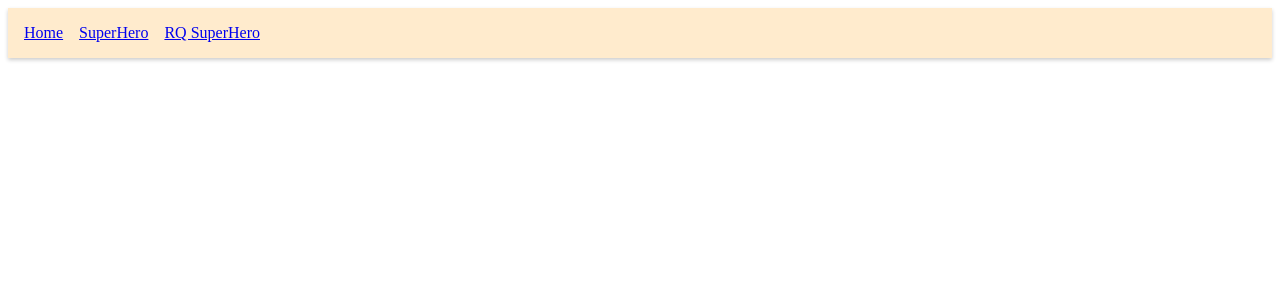
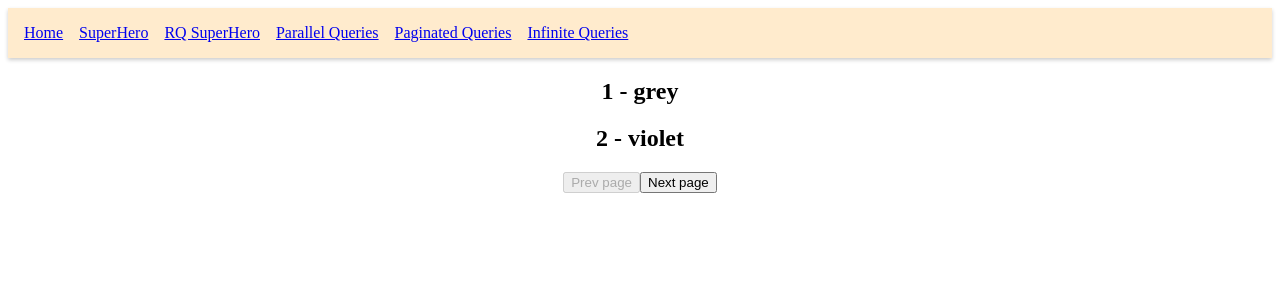
Before and after one commit to apurvgupta-ops/React, a React (Create React App) app: page /rq-paginated-query in a window 1280 px wide. Shown: the top 300 px of the page. Built offline with nearby package versions, Linux system fonts and the light colour scheme; data requests are answered from the project's data file.

Commit message:
Parallel, dynamic, dependent, paginated ,infinite query done

```diff
--- a/db.json
+++ b/db.json
@@ -20,5 +20,64 @@
             "name":"Hulk",
             "sname":"Bruce Baner"
         }
+    ],
+    "friends" :[
+        {
+            "id":1,
+            "name":"John"
+        },
+        {
+            "id":2,
+            "name":"Rock"
+        },{
+            "id":1,
+            "name":"Brock"
+        }
+    ],
+    "user" :[
+        {
+            "id" : "a@example.com",
+            "channelId":"dontknow"
+        }
+    ],
+    "channels" :[
+        {
+            "id":"dontknow",
+            "courses" : ["react","vue","angular"]
+        }
+    ],
+    "colors":[
+        {
+            "id":1,
+            "label" : "grey"
+        },
+        {
+            "id":2,
+            "label" : "violet"
+        },
+        {
+            "id":3,
+            "label" : "brown"
+        },
+        {
+            "id":4,
+            "label" : "pink"
+        },
+        {
+            "id":5,
+            "label" : "yellow"
+        },
+        {
+            "id":6,
+            "label" : "red"
+        },
+        {
+            "id":7,
+            "label" : "white"
+        },
+        {
+            "id":8,
+            "label" : "black"
+        }
     ]
 }
--- a/src/React Query/App.js
+++ b/src/React Query/App.js
@@ -5,8 +5,13 @@ import { ReactQueryDevtools } from "react-query/devtools";
 import Homepage from "./Basic/Homepage";
 import RQsuperheropage from "./Basic/RQsuperheropage";
 import Superheropage from "./Basic/Superheropage";
-import RQsuperhero from "./Basic/RQsuperhero";
+import RQsuperherobyid from "./Basic/RQsuperherobyid";
 import "../App.css";
+import { ParllelQuery } from "./Basic/ParllelQuery";
+import { DynamicQueries } from "./Basic/DynamicQueries";
+import DependentQueries from "./Basic/DependentQueries";
+import PaginatedQuery from "./Basic/PaginatedQuery";
+import InfiniteQuery from "./Basic/InfiniteQuery";
 
 const Queryclient = new QueryClient();
 const App = () => {
@@ -24,17 +29,43 @@ const App = () => {
             <li>
               <Link to="/rq-super-heros">RQ SuperHero</Link>
             </li>
+            <li>
+              <Link to="/rq-parallel-queries">Parallel Queries</Link>
+            </li>
+            <li>
+              <Link to="/rq-paginated-query">Paginated Queries</Link>
+            </li>
+            <li>
+              <Link to="/rq-infinite-query">Infinite Queries</Link>
+            </li>
           </ul>
         </nav>
         <Routes>
+          <Route exact path="/rq-infinite-query" element={<InfiniteQuery />} />
+          <Route
+            exact
+            path="/rq-paginated-query"
+            element={<PaginatedQuery />}
+          />
+          <Route
+            exact
+            path="/rq-dependent-query"
+            element={<DependentQueries email="a@example.com" />}
+          />
           <Route
             exact
             path="/rq-super-hero/:heroId"
-            element={<RQsuperhero />}
+            element={<RQsuperherobyid />}
+          />
+          <Route
+            exact
+            path="/rq-dynamic-query"
+            element={<DynamicQueries heroIds={[1, 3]} />}
           />
           <Route exact path="/" element={<Homepage />} />
           <Route exact path="/super-heros" element={<Superheropage />} />
           <Route exact path="/rq-super-heros" element={<RQsuperheropage />} />
+          <Route exact path="/rq-parallel-queries" element={<ParllelQuery />} />
         </Routes>
       </div>
       <ReactQueryDevtools initialIsOpen={false} position="bottom-right" />
--- a/src/React Query/Basic/CustomHook/useSuperHeroById.js
+++ b/src/React Query/Basic/CustomHook/useSuperHeroById.js
@@ -1,11 +1,23 @@
 import axios from "axios";
-import React from "react";
-import { useQuery } from "react-query";
+import { useQuery, useQueryClient } from "react-query";
 
 const fetchHeros = (heroId) => {
   return axios.get(`http://localhost:4000/superhero/${heroId}`);
 };
 
 export const useSuperHeroById = (heroId) => {
-  return useQuery(["super-hero", heroId], () => fetchHeros(heroId));
+  const queryClient = useQueryClient();
+
+  return useQuery(["super-hero", heroId], () => fetchHeros(heroId), {
+    initialData: () => {
+      const hero = queryClient
+        .getQueriesData("super-heroes")
+        ?.data?.find((hero) => hero.id === parseInt(heroId));
+      if (hero) {
+        return { data: hero };
+      } else {
+        return undefined;
+      }
+    },
+  });
 };
--- a/src/React Query/Basic/CustomHook/useSuperHeros.js
+++ b/src/React Query/Basic/CustomHook/useSuperHeros.js
@@ -8,6 +8,7 @@ export const useSuperHeros = (onSuccess, onError) => {
   return useQuery("superheros", fetchHeros, {
     onSuccess,
     onError,
+    // enabled: false,
     // select: (data) => {
     //   const superHeronames = data.data.map((heros) => heros.name);
     //   return superHeronames;
--- /dev/null
+++ b/src/React Query/Basic/DependentQueries.js
@@ -0,0 +1,23 @@
+import axios from "axios";
+import React from "react";
+import { useQuery } from "react-query";
+
+const fetchUser = (email) => {
+  return axios.get(`http://localhost:4000/user/${email}`);
+};
+
+const fetchChannel = (channelId) => {
+  return axios.get(`http://localhost:4000/channels/${channelId}`);
+};
+
+const DependentQueries = ({ email }) => {
+  const { data: user } = useQuery(["user", email], () => fetchUser(email));
+  const channelId = user?.data.channelId;
+
+  useQuery(["courses", channelId], () => fetchChannel(channelId), {
+    enabled: !!channelId,
+  });
+  return <div>DependentQueries</div>;
+};
+
+export default DependentQueries;
--- /dev/null
+++ b/src/React Query/Basic/DynamicQueries.js
@@ -0,0 +1,21 @@
+import axios from "axios";
+import { useQueries } from "react-query";
+
+const fetchheros = (heroId) => {
+  return axios.get(`http://localhost:4000/superhero/${heroId}`);
+};
+
+export const DynamicQueries = ({ heroIds }) => {
+  const queryresult = useQueries(
+    heroIds.map((id) => {
+      return {
+        queryKey: ["superhero", id],
+        queryFn: () => fetchheros(id),
+      };
+    })
+  );
+
+  console.log({ queryresult });
+
+  return <div>Dynamic query</div>;
+};
--- /dev/null
+++ b/src/React Query/Basic/InfiniteQuery.js
@@ -0,0 +1,64 @@
+import axios from "axios";
+import { Fragment } from "react";
+
+import { useInfiniteQuery } from "react-query";
+
+const fetchColors = ({ pageParam = 1 }) => {
+  return axios.get(`http://localhost:4000/colors?_limit=2&_page=${pageParam}`);
+};
+
+const PaginatedQuery = () => {
+  const {
+    isLoading,
+    isError,
+    error,
+    data,
+    hasNextPage,
+    fetchNextPage,
+    isFetching,
+    isFetchingNextPage,
+  } = useInfiniteQuery("colors", fetchColors, {
+    getNextPageParam: (_lastpage, pages) => {
+      if (pages.length < 4) {
+        return pages.length + 1;
+      } else {
+        return undefined;
+      }
+    },
+  });
+
+  if (isLoading) {
+    return <h2>Loading....</h2>;
+  }
+
+  if (isError) {
+    return <h2>{error.message}</h2>;
+  }
+  return (
+    <>
+      <div>
+        {data?.pages.map((group, index) => {
+          return (
+            <Fragment key={index}>
+              {group.data.map((color) => {
+                return (
+                  <h2 key={color.id}>
+                    {color.id} - {color.label}
+                  </h2>
+                );
+              })}
+            </Fragment>
+          );
+        })}
+      </div>
+      <div>
+        <button onClick={fetchNextPage} disabled={!hasNextPage}>
+          Load More
+        </button>
+      </div>
+      {isFetching && isFetchingNextPage ? "Loading..." : null}
+    </>
+  );
+};
+
+export default PaginatedQuery;
--- /dev/null
+++ b/src/React Query/Basic/PaginatedQuery.js
@@ -0,0 +1,58 @@
+import axios from "axios";
+import { useState } from "react";
+
+import { useQuery } from "react-query";
+
+const fetchColors = (pageNumber) => {
+  return axios.get(`http://localhost:4000/colors?_limit=2&_page=${pageNumber}`);
+};
+
+const PaginatedQuery = () => {
+  const [pageNumber, setPageNumber] = useState(1);
+  const { isLoading, isError, error, data } = useQuery(
+    ["colors", pageNumber],
+    () => fetchColors(pageNumber),
+    {
+      keepPreviousData: true,
+    }
+  );
+
+  if (isLoading) {
+    return <h2>Loading....</h2>;
+  }
+
+  if (isError) {
+    return <h2>{error.message}</h2>;
+  }
+  return (
+    <>
+      <div>
+        {data?.data.map((color) => {
+          return (
+            <div key={color.id}>
+              <h2>
+                {color.id} - {color.label}
+              </h2>
+            </div>
+          );
+        })}
+      </div>
+      <div>
+        <button
+          onClick={() => setPageNumber((page) => page - 1)}
+          disabled={pageNumber === 1}
+        >
+          Prev page
+        </button>
+        <button
+          onClick={() => setPageNumber((page) => page + 1)}
+          disabled={pageNumber === 4}
+        >
+          Next page
+        </button>
+      </div>
+    </>
+  );
+};
+
+export default PaginatedQuery;
--- /dev/null
+++ b/src/React Query/Basic/ParllelQuery.js
@@ -0,0 +1,36 @@
+import axios from "axios";
+import { useQuery } from "react-query";
+
+const fetchHeros = () => {
+  return axios.get("http://localhost:4000/superhero");
+};
+
+const fetchFriends = () => {
+  return axios.get("http://localhost:4000/friends");
+};
+export const ParllelQuery = () => {
+  const { data: superhero } = useQuery("superheros", fetchHeros);
+  const { data: friends } = useQuery("friends", fetchFriends);
+
+  //   if (isLoading) {
+  //     return <h1>Loading...</h1>;
+  //   }
+
+  //   if (isError) {
+  //     return <h1>{error.message}</h1>;
+  //   }
+
+  return (
+    <div>
+      <h2>Super Heros</h2>
+      {superhero?.data.map((hero) => {
+        return <h3 key={hero.name}>{hero.name}</h3>;
+      })}
+
+      <h1>Friends</h1>
+      {friends?.data.map((fri) => {
+        return <h3 key={fri.id}>{fri.name}</h3>;
+      })}
+    </div>
+  );
+};
--- a/src/React Query/Basic/RQsuperhero.js
+++ b/src/React Query/Basic/RQsuperherobyid.js
@@ -1,7 +1,7 @@
 import { useParams } from "react-router-dom";
 import { useSuperHeroById } from "./CustomHook/useSuperHeroById";
 
-const RQsuperhero = () => {
+const RQsuperherobyid = () => {
   const { heroId } = useParams();
   const { isError, error, isLoading, data } = useSuperHeroById(heroId);
   if (isLoading) {
@@ -20,4 +20,4 @@ const RQsuperhero = () => {
   );
 };
 
-export default RQsuperhero;
+export default RQsuperherobyid;
```
